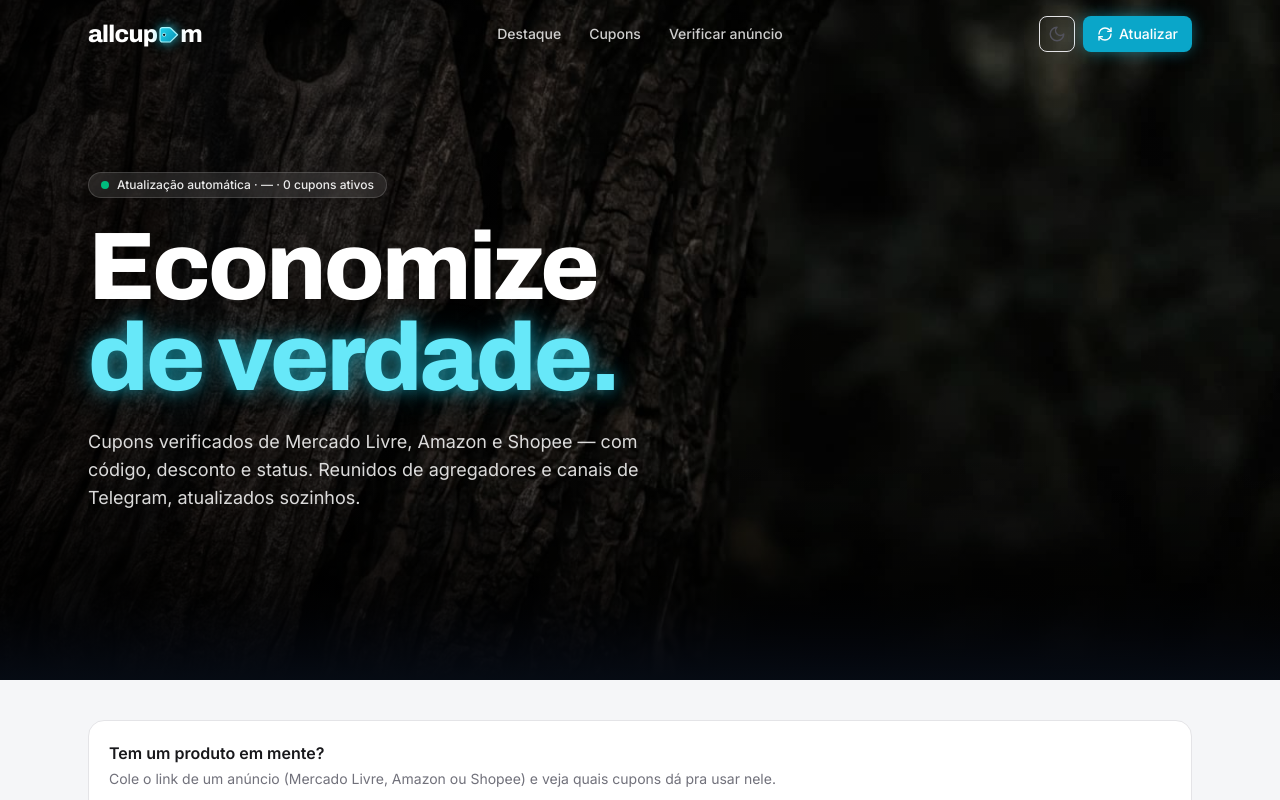
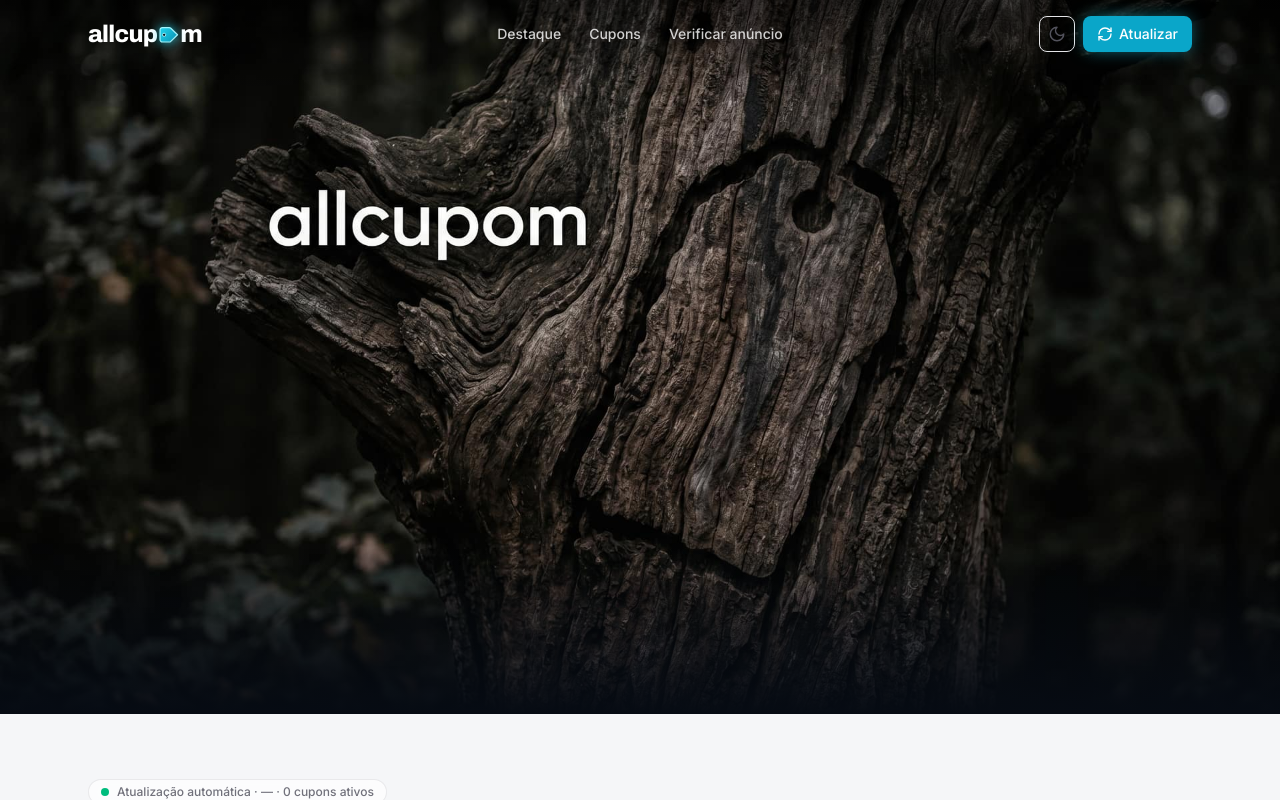
Before and after one commit to kblankk/Offers, a Next.js app: page / in a window 1280 px wide. Shown: the top 800 px of the page. Built offline with nearby package versions, Linux system fonts and the light colour scheme.

Commit message:
redesign: header mostra a imagem INTEIRA (proporcao da foto, sem corte) + texto abaixo

```diff
--- a/src/app/page.tsx
+++ b/src/app/page.tsx
@@ -114,19 +114,19 @@
 
   return (
     <>
-      {/* Hero em banner (imagem de referencia) ocupando boa parte da tela */}
-      <header className="relative flex min-h-[85vh] w-full flex-col overflow-hidden">
-        {/* imagem de fundo */}
+      {/* Header em banner: a imagem de referencia INTEIRA (caixa na proporcao
+          exata da foto => mostra a imagem toda, sem corte). */}
+      <header className="relative w-full overflow-hidden">
         <div
-          className="absolute inset-0 bg-cover bg-center"
+          className="relative aspect-[2752/1536] w-full bg-cover bg-center bg-no-repeat"
           style={{ backgroundImage: "url('/header.jpg')" }}
-        />
-        {/* scrims: escurece a esquerda (legibilidade do texto) e funde a base no fundo */}
-        <div className="pointer-events-none absolute inset-0 bg-gradient-to-r from-black/85 via-black/45 to-black/10" />
-        <div className="pointer-events-none absolute inset-x-0 bottom-0 h-1/3 bg-gradient-to-t from-[#060b13] via-black/50 to-transparent" />
+        >
+          {/* leve escurecimento no topo (nav legivel) e base fundindo no fundo */}
+          <div className="pointer-events-none absolute inset-x-0 top-0 h-24 bg-gradient-to-b from-black/55 to-transparent" />
+          <div className="pointer-events-none absolute inset-x-0 bottom-0 h-1/4 bg-gradient-to-t from-[#060b13] to-transparent" />
 
           {/* barra de navegacao sobre a imagem */}
-        <div className="relative z-10 mx-auto flex w-full max-w-6xl items-center justify-between gap-3 px-4 py-4 sm:px-6">
+          <div className="absolute inset-x-0 top-0 z-10 mx-auto flex w-full max-w-6xl items-center justify-between gap-3 px-4 py-4 sm:px-6">
             <Logo light />
 
             <nav className="absolute left-1/2 hidden -translate-x-1/2 items-center gap-1 md:flex">
@@ -153,27 +153,35 @@
               </button>
             </div>
           </div>
+        </div>
+      </header>
 
-        {/* conteudo do hero, sobre a imagem */}
-        <div className="relative z-10 mx-auto flex w-full max-w-6xl flex-1 flex-col justify-center px-4 pb-24 pt-8 sm:px-6">
-          <div className="inline-flex w-fit items-center gap-2 rounded-full border border-white/15 bg-white/10 px-3 py-1 text-xs font-medium text-white/90 backdrop-blur">
+      {/* Masthead editorial (logo abaixo da imagem) */}
+      <section className="relative mx-auto max-w-6xl px-4 pt-12 sm:px-6 sm:pt-16">
+        {/* brilhos decorativos borrados (so no dark) */}
+        <div className="pointer-events-none absolute inset-0 -z-10 hidden overflow-visible dark:block">
+          <div className="animate-glow absolute -left-24 -top-10 h-72 w-72 rounded-full bg-cyan-500/25 blur-3xl" />
+          <div className="animate-glow absolute right-4 top-2 h-64 w-64 rounded-full bg-fuchsia-500/20 blur-3xl [animation-delay:2s]" />
+          <div className="animate-glow absolute left-1/3 top-44 h-72 w-72 rounded-full bg-teal-500/18 blur-3xl [animation-delay:4s]" />
+        </div>
+
+        <div className="inline-flex items-center gap-2 rounded-full border border-zinc-200/80 bg-white/70 px-3 py-1 text-xs font-medium text-zinc-500 backdrop-blur dark:border-cyan-400/15 dark:bg-white/5 dark:text-zinc-300">
           <span className="relative flex h-2 w-2">
             <span className="absolute inline-flex h-full w-full animate-ping rounded-full bg-emerald-400 opacity-75" />
             <span className="relative inline-flex h-2 w-2 rounded-full bg-emerald-500" />
           </span>
           Atualização automática · {timeAgo(updatedAt)} · {stats.active ?? 0} cupons ativos
         </div>
-          <h1 className="display mt-6 text-6xl text-white sm:text-8xl">
+        <h1 className="display mt-5 text-5xl text-zinc-900 dark:text-white sm:text-7xl">
           Economize
           <br />
-            <span className="neon text-brand-300">de verdade.</span>
+          <span className="text-brand-600 dark:text-brand-300 dark:neon">de verdade.</span>
         </h1>
-          <p className="mt-6 max-w-xl text-base text-white/85 sm:text-lg">
+        <p className="mt-5 max-w-xl text-base text-zinc-600 dark:text-zinc-300/80">
           Cupons verificados de Mercado Livre, Amazon e Shopee — com código, desconto e status. Reunidos de
           agregadores e canais de Telegram, atualizados sozinhos.
         </p>
-        </div>
-      </header>
+      </section>
 
       {/* Destaque */}
       {featured && (
```
Also changed, not shown: public/header.jpg. Lines whose indentation alone changed are shown as unchanged.
